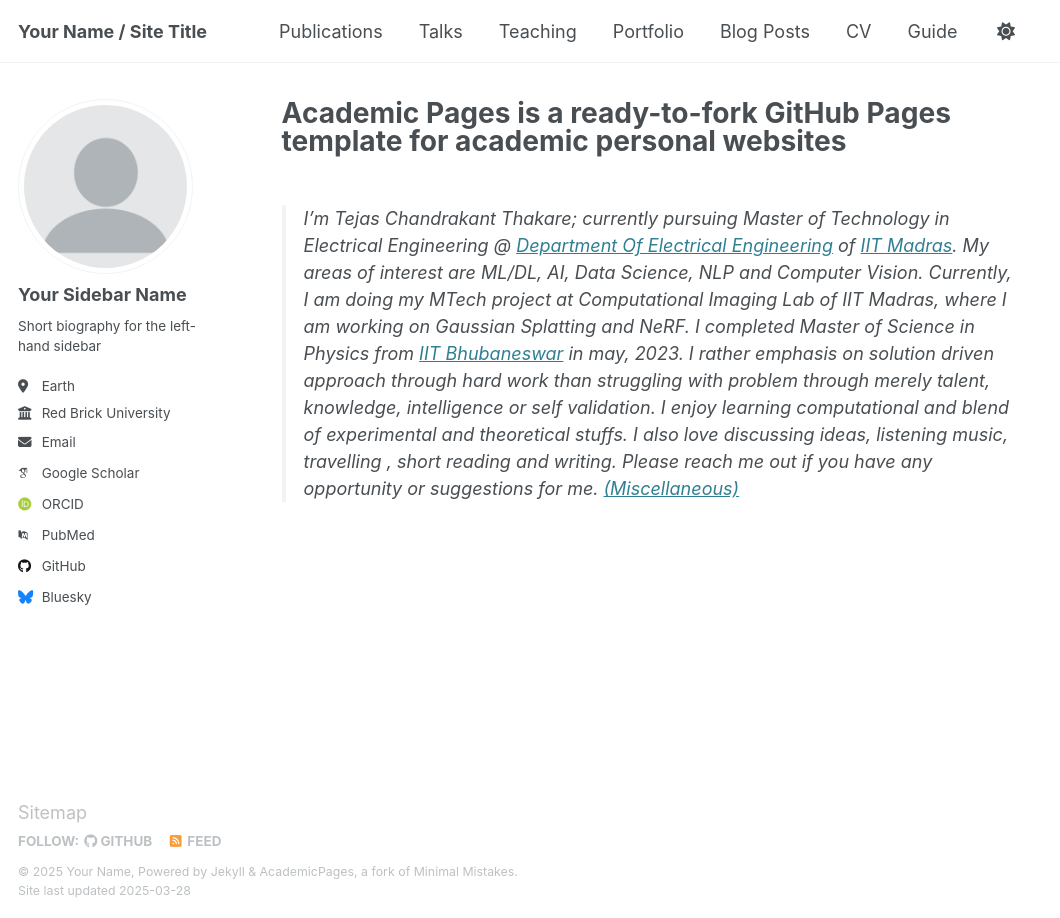
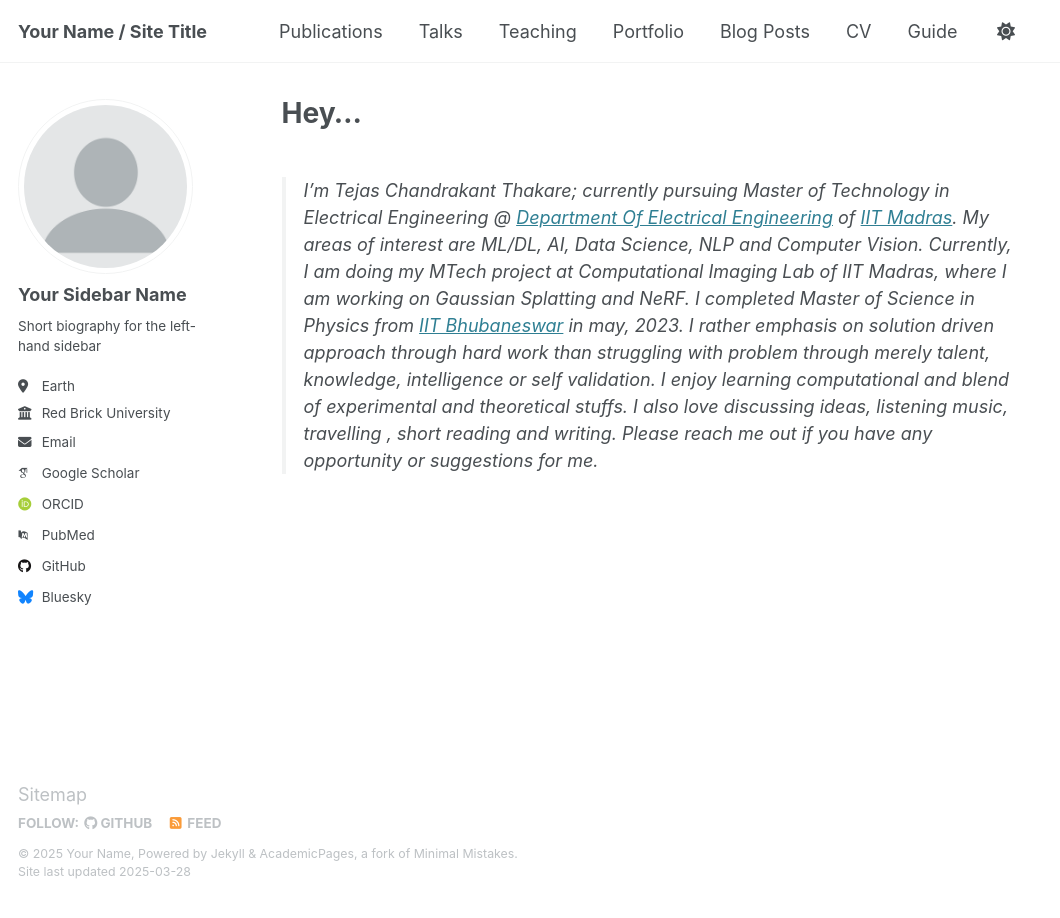
Before and after one commit to TejasCThakare/tejascthakare.github.io, a Jekyll site: the page built from _pages/about.md, in a window 1280 px wide. Shown: the whole page, without its empty margins (0-1060 px from the left). Built offline with Jekyll 4.4.1, drawn with Linux system fonts in a browser that asks for light colours; some web fonts are replaced.

Commit message:
Update about.md

```diff
--- a/_pages/about.md
+++ b/_pages/about.md
@@ -1,10 +1,10 @@
 ---
 permalink: /
-title: "Academic Pages is a ready-to-fork GitHub Pages template for academic personal websites"
+title: "Hey..."
 author_profile: true
 redirect_from:
   - /about/
   - /about.html
 ---
 
-> I'm Tejas Chandrakant Thakare; currently pursuing Master of Technology in Electrical Engineering @ [Department Of Electrical Engineering](https://www.ee.iitm.ac.in/) of [IIT Madras](https://www.iitm.ac.in/). My areas of interest are ML/DL, AI, Data Science, NLP and Computer Vision. Currently, I am doing my MTech project at Computational Imaging Lab of IIT Madras, where I am working on Gaussian Splatting and NeRF. I completed Master of Science in Physics from [IIT Bhubaneswar](https://www.iitbbs.ac.in/) in may, 2023. I rather emphasis on solution driven approach through hard work than struggling with problem through merely talent, knowledge, intelligence or self validation. I enjoy learning computational and blend of experimental and theoretical stuffs. I also love discussing ideas, listening music, travelling , short reading and writing.  Please reach me out if you have any opportunity or suggestions for me. [(Miscellaneous)](https://scholar.google.com/citations?view_op=list_works&hl=en&authuser=1&hl=en&user=9c1wpgEAAAAJ&authuser=1&gmla=ALUCkoWIz45u5FqqUPEhMZVLW6VlPWSR-oDGjZ5gsyyI_LOQLRIa4_G6iVpGGjmfwfTUA0BRxr5MpKZtQIeiFm1UAsqhPAEvtR7sbQXp1wo&sciund=8501629086222996205&gmla=ALUCkoXQyzDl19TiFdo01OZVB19YPQfJg_y32Zs0TsRVEdE-r-O8A4XDu_0O43vErNwgNjVw3OkbAytyxUx2_MM1uJS7L5Wsj7O-wA-ar54&sciund=13427295097565296720&gmla=ALUCkoUGNYZsQFZQ3EaVBuNyxsXYs0WZnl4UCOG58nXhFfwIPjAGPNofbeejlmkAmdthKHY7SeE6eSrDYskXzguzOGgQmeYfBFcWlfNwwWY&sciund=15803847038240852671)
+> I'm Tejas Chandrakant Thakare; currently pursuing Master of Technology in Electrical Engineering @ [Department Of Electrical Engineering](https://www.ee.iitm.ac.in/) of [IIT Madras](https://www.iitm.ac.in/). My areas of interest are ML/DL, AI, Data Science, NLP and Computer Vision. Currently, I am doing my MTech project at Computational Imaging Lab of IIT Madras, where I am working on Gaussian Splatting and NeRF. I completed Master of Science in Physics from [IIT Bhubaneswar](https://www.iitbbs.ac.in/) in may, 2023. I rather emphasis on solution driven approach through hard work than struggling with problem through merely talent, knowledge, intelligence or self validation. I enjoy learning computational and blend of experimental and theoretical stuffs. I also love discussing ideas, listening music, travelling , short reading and writing.  Please reach me out if you have any opportunity or suggestions for me.
```
